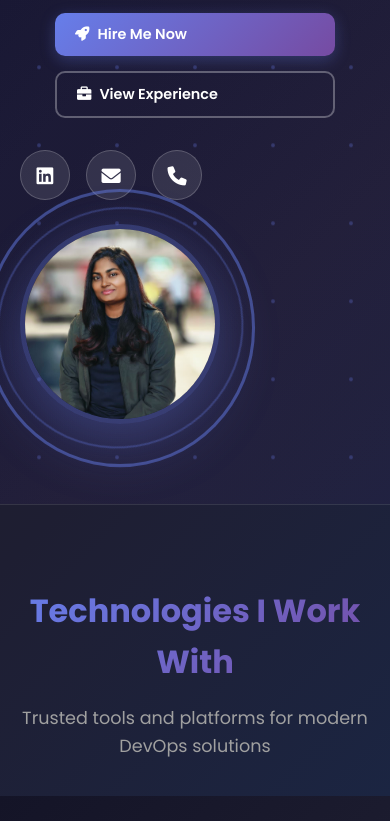
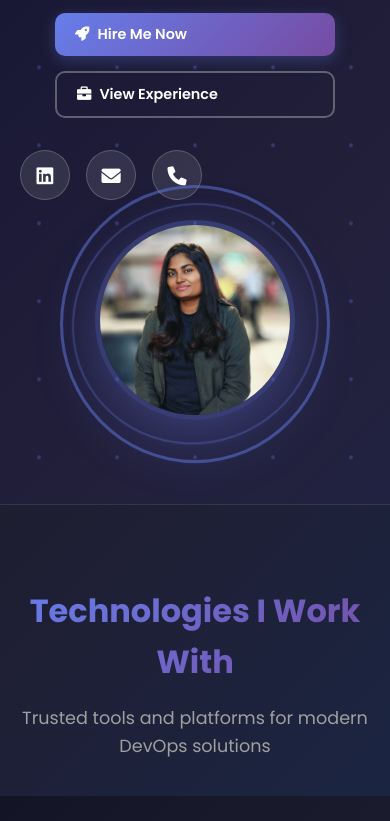
Before and after one commit to uday077/kiran-sonawane-website, a plain HTML site: page index.html in a window 390 px wide. Shown: the part 892-1713 px from the top of the page. Drawn offline with Linux system fonts and the light colour scheme.

Commit message:
done mobile view

```diff
--- a/styles.css
+++ b/styles.css
@@ -2089,7 +2089,9 @@ body {
     }
 
     .hero-content {
-        grid-template-columns: 1fr;
+        display: flex;
+        flex-direction: column;
+        align-items: center;
         text-align: center;
         gap: 2rem;
         min-height: 70vh;
@@ -2134,6 +2136,19 @@ body {
     .hero-buttons {
         justify-content: center;
         flex-wrap: wrap;
+    }
+
+    .hero-image {
+        display: flex;
+        justify-content: center;
+        align-items: center;
+        width: 100%;
+    }
+
+    .hero-image img {
+        max-width: 280px;
+        width: 100%;
+        height: auto;
     }
 
     .hero-stats {
@@ -2358,6 +2373,20 @@ body {
         max-width: 280px;
     }
 
+    .hero-image {
+        display: flex;
+        justify-content: center;
+        align-items: center;
+        width: 100%;
+        margin: 0 auto;
+    }
+
+    .hero-image img {
+        max-width: 250px;
+        width: 100%;
+        height: auto;
+    }
+
     @supports (-webkit-background-clip: text) {
         .hero-name {
             color: transparent;
```
